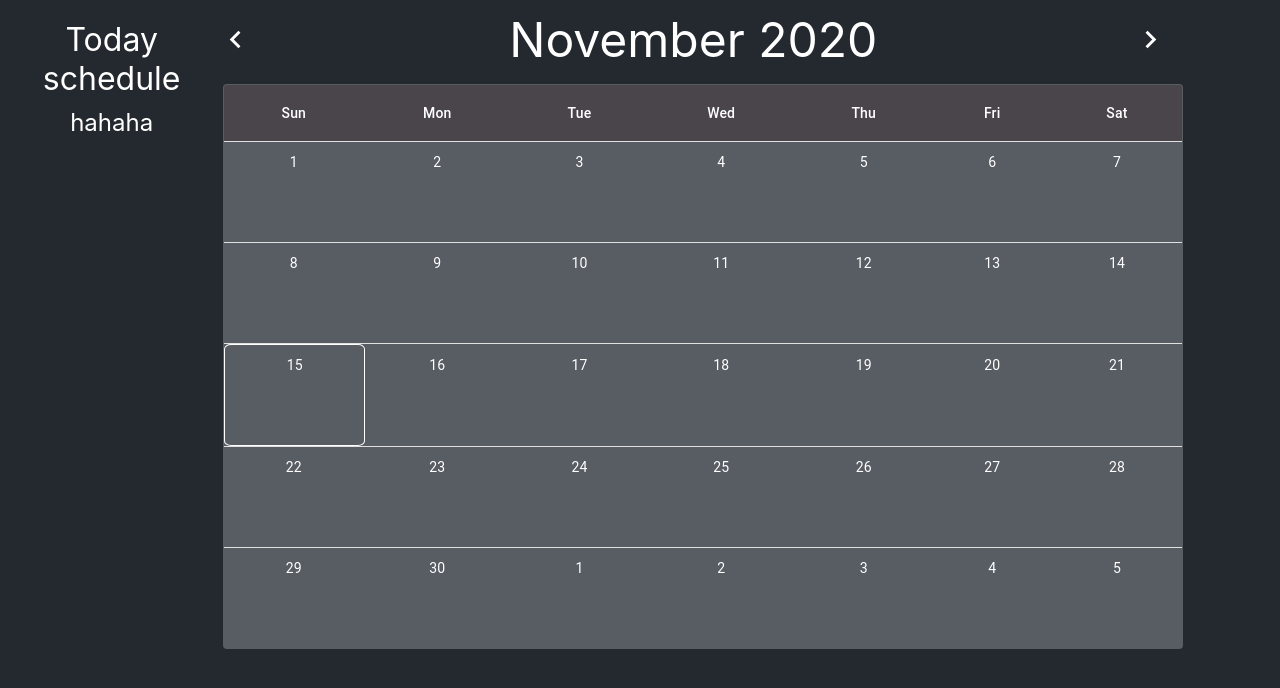
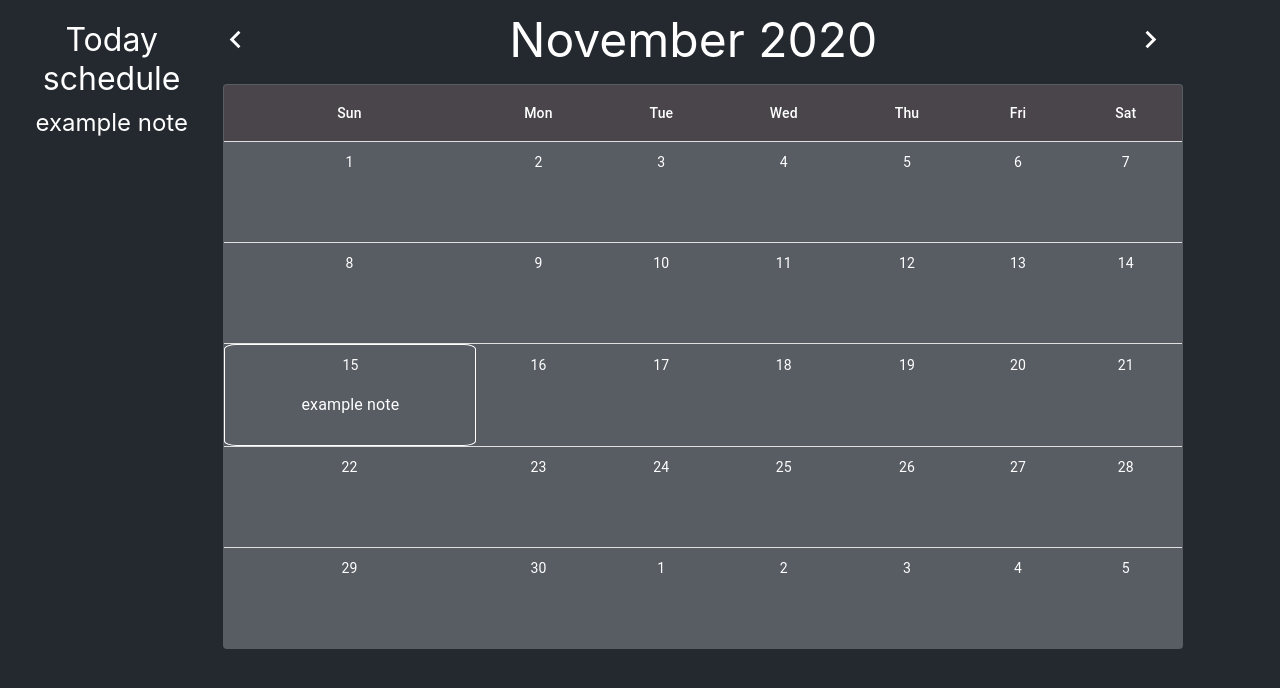
Before and after one commit to sx086401/calendar, a React (Create React App) app: page /#/calendar in a window 1280 px wide. Shown: the top 688 px of the page. Built offline with nearby package versions, Linux system fonts and the light colour scheme.

Commit message:
implement update context

```diff
--- a/src/containers/calendar/Calendar.tsx
+++ b/src/containers/calendar/Calendar.tsx
@@ -84,7 +84,7 @@ export default function Calendar() {
   const tableHead = ['Sun', 'Mon', 'Tue', 'Wed', 'Thu', 'Fri', 'Sat']
   const now = new Date()
   const [current, setCurrent] = useState<Date>(now)
-  const [todaySchedule, updateTodaySchedule] = useState('hahaha')
+  const [todaySchedule, updateTodaySchedule] = useState('example note')
 
   const startDateOfMonth = startOfMonth(current)
   const startDayOfMonth = getDay(startDateOfMonth)
--- a/src/containers/calendar/CalendarCell.tsx
+++ b/src/containers/calendar/CalendarCell.tsx
@@ -1,6 +1,7 @@
 import { Button, Dialog, DialogActions, DialogContent, DialogTitle, makeStyles, Typography } from '@material-ui/core'
 import { getDate, isToday } from 'date-fns'
-import React, { ChangeEvent, useState } from 'react'
+import React, { ChangeEvent, useContext, useEffect, useState } from 'react'
+import { CalendarContext } from './Calendar'
 
 const useStyle = makeStyles({
   cell: {
@@ -64,11 +65,19 @@ interface StyleProps {
 
 export default function CalendarCell(props: Props) {
   const { date } = props
+  const calendarContext = useContext(CalendarContext)
   const day = getDate(date)
-  const classes = useStyle({ isToday: isToday(date) })
+  const isTodayCell = isToday(date)
+  const classes = useStyle({ isToday: isTodayCell })
   const [showDialog, toggleDialog] = useState<boolean>(false)
   const [note, updateNote] = useState<string>('')
   const [incomingNote, updateIncomingNote] = useState<string>('')
+
+  useEffect(() => {
+    if (isTodayCell) {
+      updateNote(calendarContext.todaySchedule)
+    }
+  }, [isTodayCell, calendarContext, updateNote])
 
   const onClose = () => {
     toggleDialog(false)
@@ -79,6 +88,9 @@ export default function CalendarCell(props: Props) {
   }
 
   const onConfirm = () => {
+    if (isTodayCell) {
+      calendarContext.updateTodaySchedule(incomingNote)
+    }
     updateNote(incomingNote)
     onClose()
   }
```
